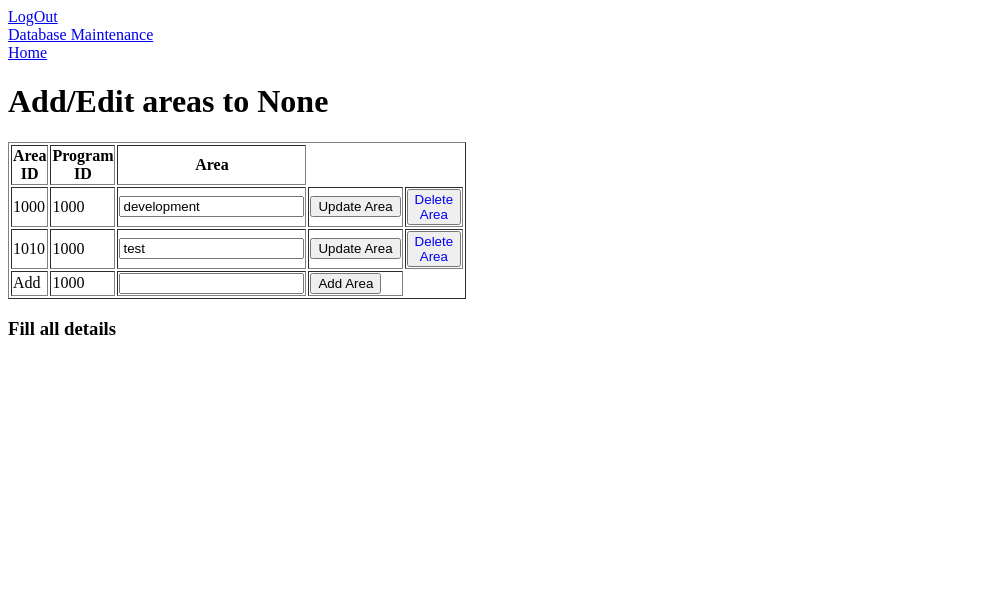
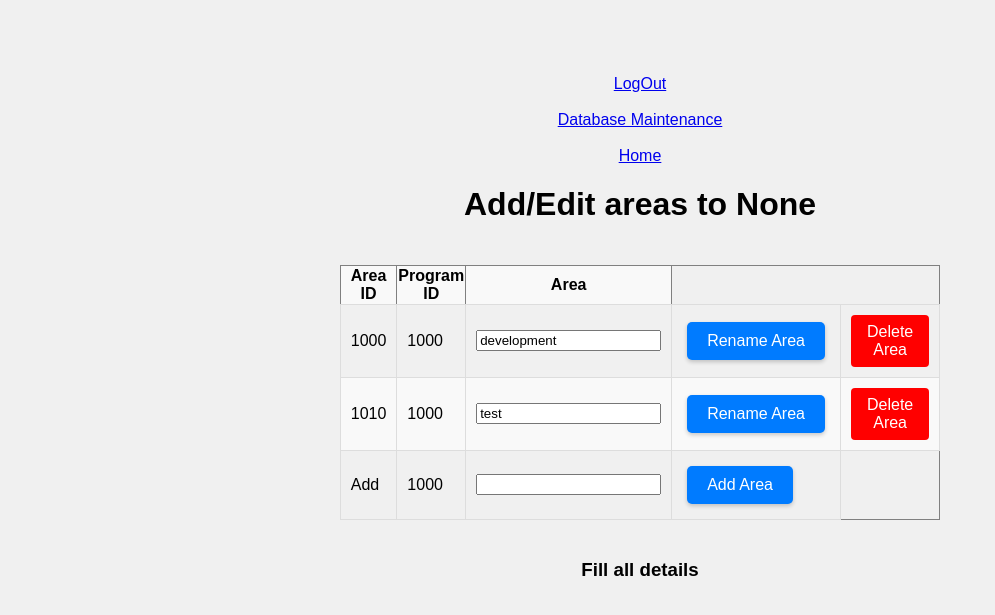
Before and after one commit to Ishan511/final_project, a Flask app: page /add_update_area_program/1000/ in a window 1280 px wide. Shown: the top 615 px of the page, without its empty margins (0-995 px from the left). Run offline with Flask 2, Linux system fonts and the light colour scheme; a user stored in the database is signed in; data comes from the database, SQL or seed files in the repository; both versions use the stored data as it was after the commit.

Commit message:
update area and css

```diff
--- a/server/templates/update_area_id.html
+++ b/server/templates/update_area_id.html
@@ -4,6 +4,7 @@
     <meta charset="UTF-8">
     <meta http-equiv="X-UA-Compatible" content="IE=edge">
     <meta name="viewport" content="width=device-width, initial-scale=1.0">
+    <link rel="stylesheet" href="{{ url_for('static', filename='css/database_maintenance.css') }}">
     <title>Add/Update Areas</title>
 </head>
 <body>
@@ -25,9 +26,11 @@
                 <td>{{ area[1] }} </td>
                 <form action="{{url_for('update_area_program',area_id=area[0],prog_id=prog_id)}}" method="POST">
                     <td><input id="area_edit" name="area_edit" value="{{area[2]}}"></td>
-                    <td><input type="submit" class="btn" value="Update Area"></td>
+                    <td><input type="submit" class="btn" value="Rename Area"></td>
                 </form>
-                <td><button><a style="text-decoration:None;width:25px" href="{{url_for('delete_area',area_id=area[0],prog_id=prog_id)}}">Delete Area</a></button></td>
+                <td>
+                    <a href="{{url_for('delete_area', area_id=area[0], prog_id=prog_id)}}" style="display: inline-block; padding: 8px 16px; background-color: red; color: white; text-align: center; text-decoration: none; font-size: 16px; border: none; border-radius: 4px; cursor: pointer; width: auto;">Delete Area</a>
+                </td>
             </tr>
     {% endfor %}
     <tr>
```
Also changed, not shown: server/db/bughound.db.
